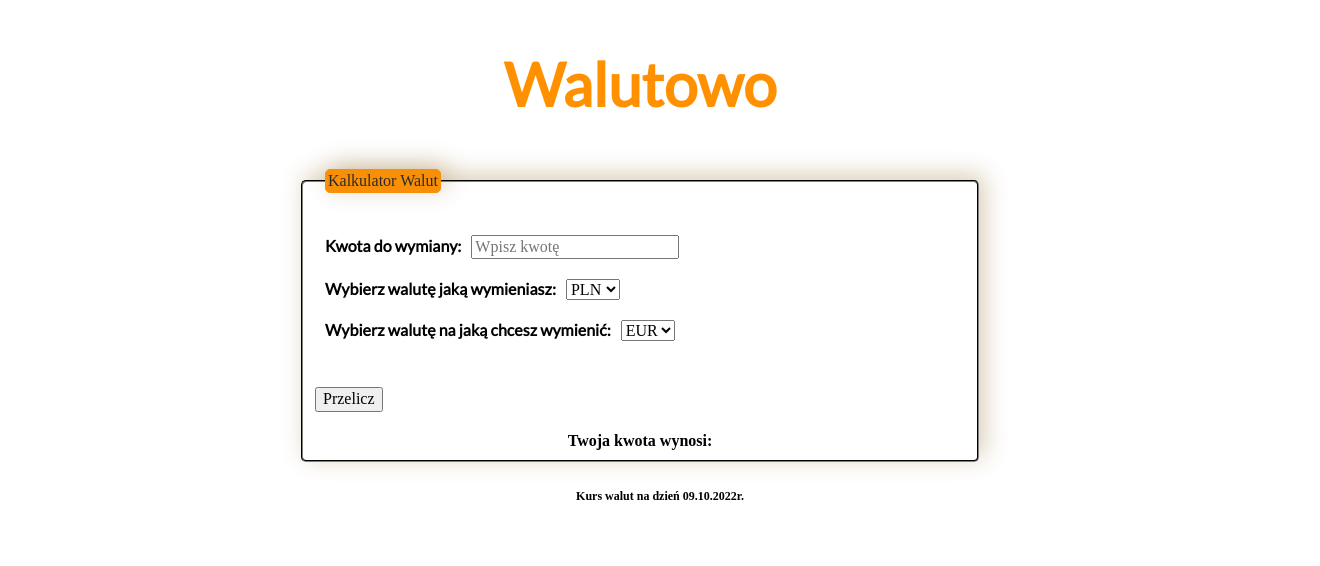
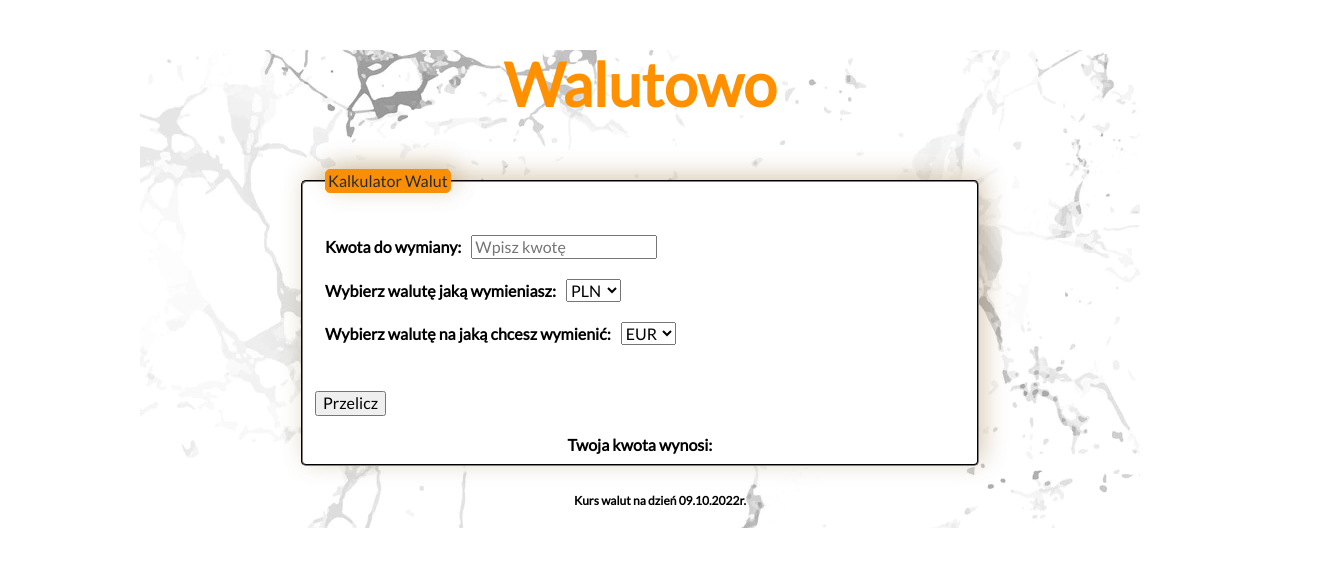
Before and after one commit to Kamila2492002/currency-converter-react, a React (Create React App) app: page / in a window 1280 px wide. Shown: the top 566 px of the page, 1320 px wide, since content can reach past the window. Built offline with nearby package versions, Linux system fonts and the light colour scheme.

Commit message:
added className

```diff
--- a/src/App.js
+++ b/src/App.js
@@ -4,7 +4,7 @@ import Header from "./Header";
 
 function App() {
   return (
-    <div>
+    <div className="body">
        <Header title="Walutowo"/>
       <Form/>
       <Footer title="Kurs walut na dzień 09.10.2022r."/>
```
